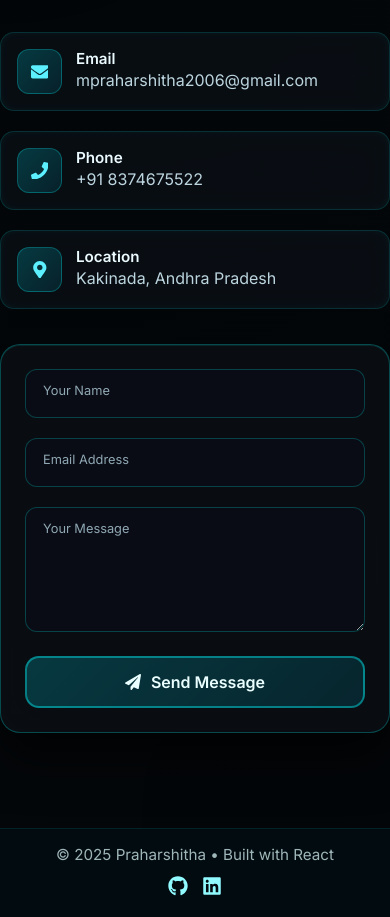
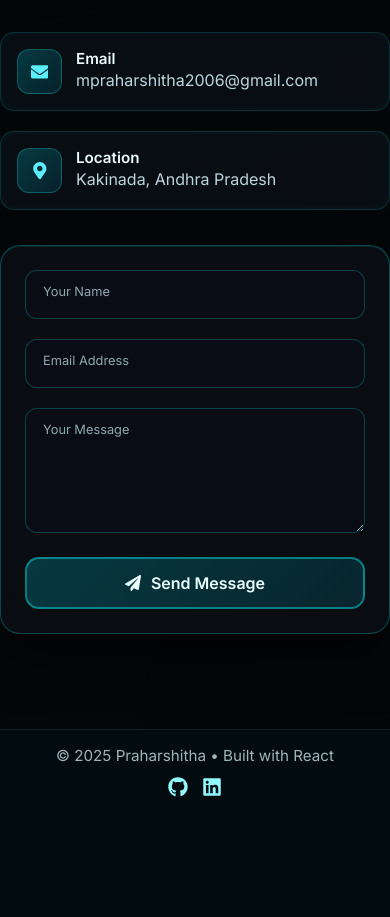
Before and after one commit to umamanipraharshitha/portfolio2, a React (Create React App) app in the folder my_app/: page / in a window 390 px wide. Shown: the part 4620-5537 px from the top of the page. After the commit the page ends 5438 px from the top, so only its background shows below. Built offline with nearby package versions, Linux system fonts and the light colour scheme.

Commit message:
Remove phone contact section from Contact component
Removed phone contact information from the component.

```diff
--- a/my_app/src/components/Contact.jsx
+++ b/my_app/src/components/Contact.jsx
@@ -110,17 +110,7 @@ export default function Contact() {
               </div>
             </div>
 
-            <div className="contact-item">
-              <div className="contact-icon-wrapper">
-                <FaPhone className="contact-icon" />
-              </div>
-              <div>
-                <h3>Phone</h3>
-                <a href="tel:+918374675522" className="contact-link">
-                  +91 8374675522
-                </a>
-              </div>
-            </div>
+
 
             <div className="contact-item">
               <div className="contact-icon-wrapper">
```
